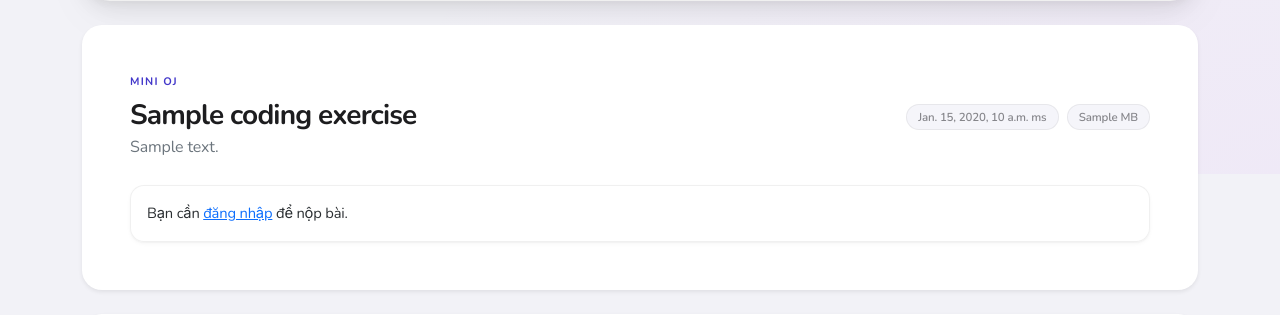
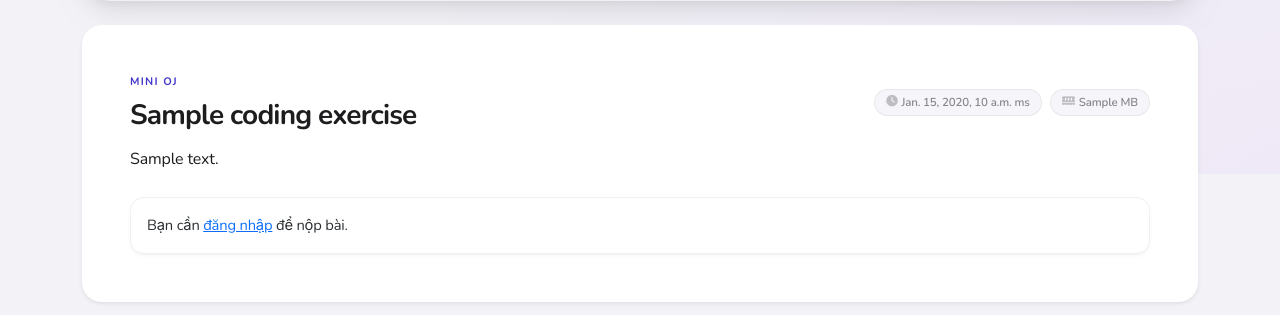
Before and after one commit to tahoangphuc111/tht, a Django app: template templates/wiki/article_detail.html in a window 1280 px wide. Shown: the part 626-941 px from the top of the page. Run offline with Django 5.2, Linux system fonts and the light colour scheme; the template is opened without the code that fills it: most values are stand-ins (such as "Sample title", 1, 10 or a date in 2020); grey boxes marked "Sample" are stand-in pictures; style sheets or scripts are compiled from the project's sources; some libraries are stand-ins or nearby versions.

Commit message:
fix: render OJ description as markdown and fix layout

```diff
--- a/templates/wiki/article_detail.html
+++ b/templates/wiki/article_detail.html
@@ -268,20 +268,25 @@
 {% if coding_exercise %}
 <section class="card border-0 shadow-sm app-card mt-4" id="coding-exercise-section">
     <div class="card-body p-4 p-lg-5">
-        <div class="d-flex justify-content-between align-items-center flex-wrap gap-3 mb-4">
+        <div class="d-flex justify-content-between align-items-center flex-wrap gap-3 mb-3">
             <div>
                 <div class="section-eyebrow mb-2">Mini OJ</div>
-                <h2 class="hero-title-sm mb-1">{{ coding_exercise.title }}</h2>
-                <p class="text-secondary mb-0">{{ coding_exercise.description|linebreaksbr }}</p>
+                <h2 class="hero-title-sm mb-0">{{ coding_exercise.title }}</h2>
             </div>
             <div class="d-flex gap-2 flex-wrap">
-                <span class="pill-badge">{{ coding_exercise.time_limit_ms }} ms</span>
-                <span class="pill-badge">{{ coding_exercise.memory_limit_mb }} MB</span>
+                <span class="pill-badge"><i class="fa-solid fa-clock me-1 opacity-50"></i>{{ coding_exercise.time_limit_ms }} ms</span>
+                <span class="pill-badge"><i class="fa-solid fa-memory me-1 opacity-50"></i>{{ coding_exercise.memory_limit_mb }} MB</span>
                 {% if can_edit_article %}
                     <a class="btn btn-outline-secondary rounded-pill px-3" href="{% url 'wiki:article-coding-manage' article.pk %}">Quản lý</a>
                 {% endif %}
             </div>
         </div>
+
+        {% if coding_exercise.description %}
+        <div class="markdown-body mb-4" style="color: var(--ink);">
+            {{ coding_exercise.description|safe_markdown }}
+        </div>
+        {% endif %}
 
         {% if user.is_authenticated and coding_language_choices %}
             <div class="row g-4">
```
